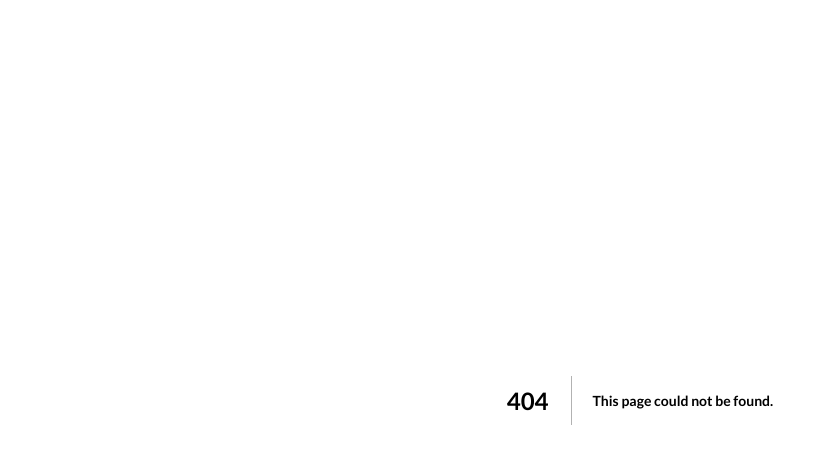
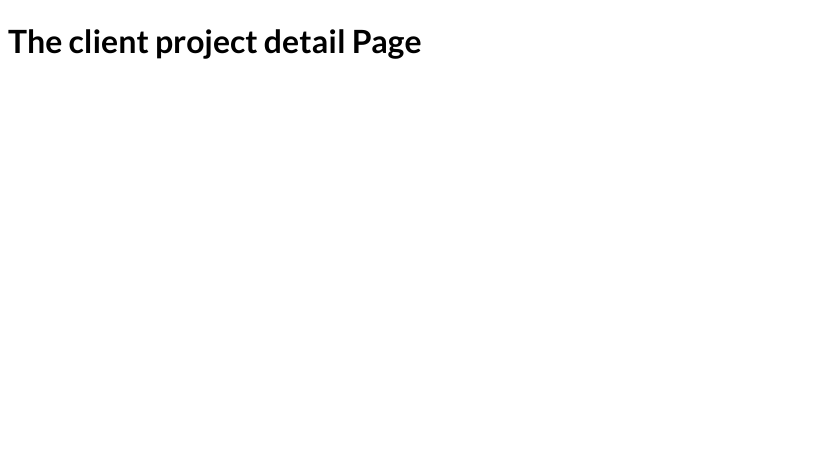
Before and after one commit to huanhunmao/Next-Project, a Next.js app in the folder page-router-nextjs-starting-project/: page /clients/1/1 in a window 1280 px wide. Before the commit this address had no page. Shown: the top 450 px of the page, without its empty margins (0-828 px from the left). Built offline with nearby package versions, Linux system fonts and the light colour scheme.

Commit message:
feat: 动态路由也可以 嵌套

```diff
--- /dev/null
+++ b/page-router-nextjs-starting-project/pages/clients/[id]/[clientprojectid].js
@@ -0,0 +1,14 @@
+import {useRouter} from 'next/router'
+
+function ClientProjectDetailPage(){
+    const router = useRouter()
+
+    console.log(router.query); // {id: '123', clientprojectid: '999'}
+    return (
+        <div>
+            <h1>The client project detail Page</h1>
+        </div>
+    )
+}
+
+export default ClientProjectDetailPage
```
Also changed, not shown: page-router-nextjs-starting-project/pages/clients/[id]/index.js (added, +14 -0 lines), page-router-nextjs-starting-project/pages/clients/index.js (added, +9 -0 lines).
